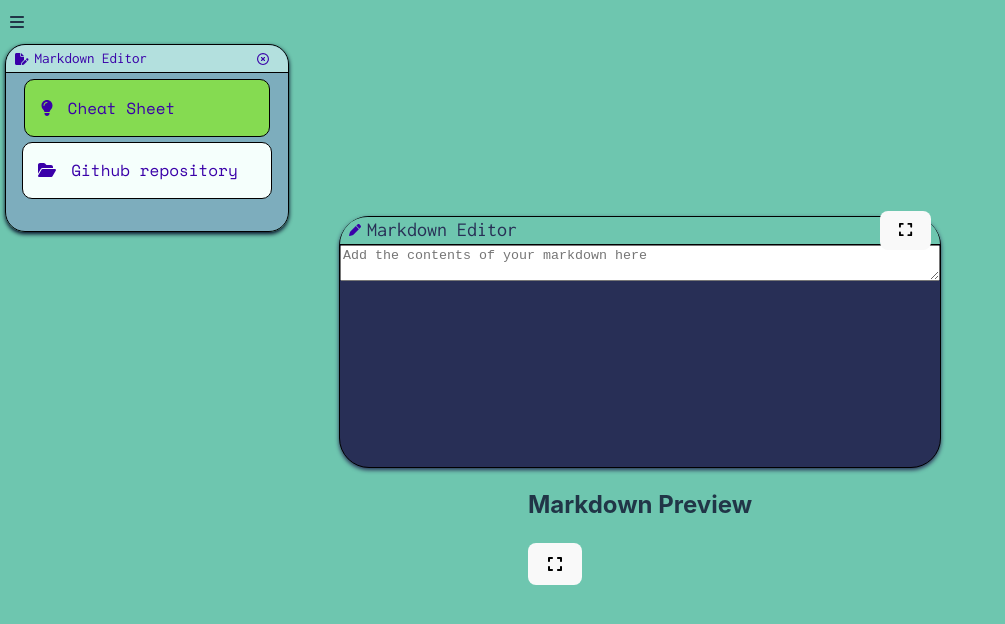
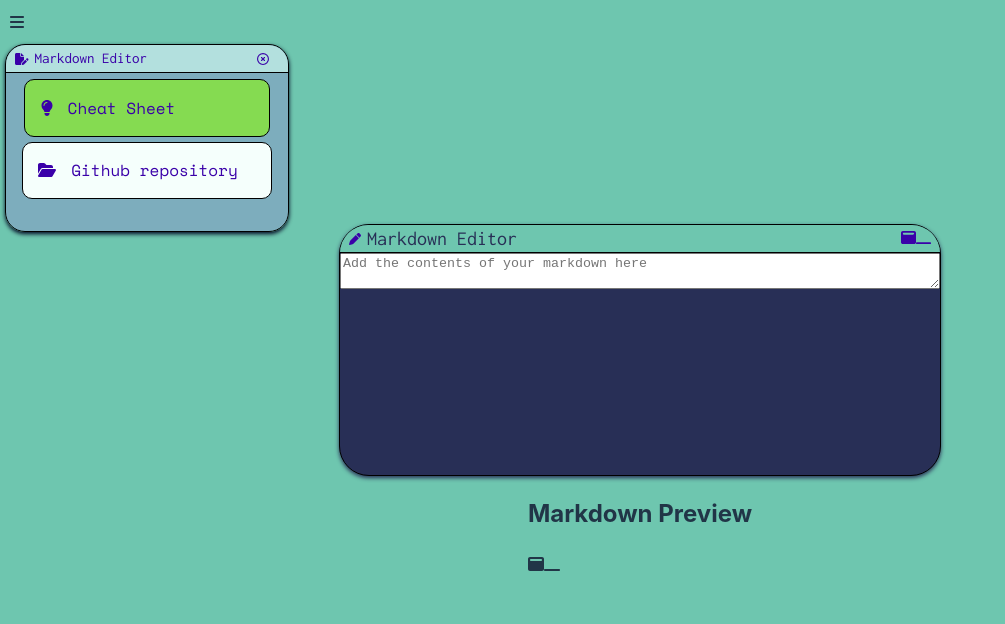
Before and after one commit to natmsaenz/react-projects, a React (Vite) app in the folder markdown-viewer/: page / in a window 1280 px wide. Shown: the top 624 px of the page, without its empty margins (0-1005 px from the left). Built offline with nearby package versions, Linux system fonts and the light colour scheme.

Commit message:
fixed the issue with the expand buttons, deleted the component and instead added the functionality to the icons

```diff
--- a/markdown-viewer/src/components/expandButton/ExpandButton.css
+++ /dev/null
@@ -1,20 +0,0 @@
-:root {
-    --teal: #6ec6af;
-    --light: rgb(245, 255, 252);
-    --green: #85db51;
-    --navy: #282f56;
-    --purple: #9d65b5;
-    --lavender: rgb(222, 184, 238);
-    --indigo: #3a00a9;
-    --aqua: #00dcfe;
-    --light-aqua: #e3ebec;
-    --black:#000000;
-
-    --ff-primary: "Inconsolata", sans-serif;
-    --ff-secondary: "Space Mono", sans-serif;
-  }
-
-  button{
-    background-color: transparent;
-    border: transparent;
-  }
--- a/markdown-viewer/src/components/expandButton/ExpandButton.tsx
+++ /dev/null
@@ -1,28 +0,0 @@
-/* eslint-disable @typescript-eslint/no-unused-vars */
-import React, { useState } from "react";
-import { FontAwesomeIcon } from "@fortawesome/react-fontawesome";
-import { faExpand, faCompress } from "@fortawesome/free-solid-svg-icons";
-import "./ExpandButton.css"
-
-interface ExpandButtonProps {
-  isExpanded: boolean;
-  onExpandClick: () => void;
-}
-const ExpandButton: React.FC<ExpandButtonProps> = ({
-  isExpanded,
-  onExpandClick,
-}) => {
-  return (
-    <div className="expandButtonWrapper">
-      <button className="expandButton" onClick={onExpandClick}>
-        {isExpanded ? (
-          <FontAwesomeIcon icon={faCompress} />
-        ) : (
-          <FontAwesomeIcon icon={faExpand} />
-        )}
-      </button>
-    </div>
-  );
-};
-
-export default ExpandButton;
--- a/markdown-viewer/src/components/markdownEditor/MarkdownEditor.tsx
+++ b/markdown-viewer/src/components/markdownEditor/MarkdownEditor.tsx
@@ -2,9 +2,8 @@
 import React, { useState } from "react";
 import ReactMarkdown from "react-markdown";
 import MarkdownPreview from "../markdownPreview/MarkdownPreview";
-import ExpandButton from "../expandButton/ExpandButton";
 import { FontAwesomeIcon } from "@fortawesome/react-fontawesome";
-import { faPen } from "@fortawesome/free-solid-svg-icons";
+import { faPen, faWindowMaximize, faWindowMinimize } from "@fortawesome/free-solid-svg-icons";
 import "./MarkdownEditor.css";
 
 const MarkdownEditor = () => {
@@ -27,10 +26,13 @@ const MarkdownEditor = () => {
         <div className="leftSideContentEditor">
         <FontAwesomeIcon icon={faPen} id="pen"/> <h2 className="editorTitle">Markdown Editor</h2>
         </div>
-          <ExpandButton
-            isExpanded={isExpanded}
-            onExpandClick={handleExpandClick}
-          />
+        <div className="expandButtonsWrapper">
+        <FontAwesomeIcon icon={faWindowMaximize} id="max" className={`maximizeButton ${isExpanded ? "" : "expanded"}`} onClick={handleExpandClick}/>
+        <FontAwesomeIcon icon={faWindowMinimize} id="min" className={`minimizeButton ${isExpanded ? "expanded" : ""}`} onClick={handleExpandClick}/>
+
+
+        </div>
+
         </div>
         <textarea
           className="markdownEditor"
@@ -43,10 +45,13 @@ const MarkdownEditor = () => {
       <div className={`markdownPreviewContainer ${isExpanded ? "expanded" : ""}`}>
         <div className="topBarPreview">
           <h2 className="previewTitle">Markdown Preview</h2>
-          <ExpandButton
-            isExpanded={isExpanded}
-            onExpandClick={handleExpandClick}
-          />
+          <div className="expandButtonsWrapper">
+        <FontAwesomeIcon icon={faWindowMaximize} id="max" className={`maximizeButton ${isExpanded ? "" : "expanded"}`} onClick={handleExpandClick}/>
+        <FontAwesomeIcon icon={faWindowMinimize} id="min" className={`minimizeButton ${isExpanded ? "expanded" : ""}`} onClick={handleExpandClick}/>
+
+
+        </div>
+
         </div>
         <MarkdownPreview content={markdownContent} />
       </div>
--- a/markdown-viewer/src/components/markdownPreview/MarkdownPreview.tsx
+++ b/markdown-viewer/src/components/markdownPreview/MarkdownPreview.tsx
@@ -1,7 +1,7 @@
 /* eslint-disable @typescript-eslint/no-unused-vars */
 import React, { useState } from "react";
 import ReactMarkdown from "react-markdown";
-import ExpandButton from "../expandButton/ExpandButton";
+import ExpandButtons from "../expandButton/ExpandButtons";
 import "./MarkdownPreview.css";
 
 interface MarkdownPreviewProps {
```
